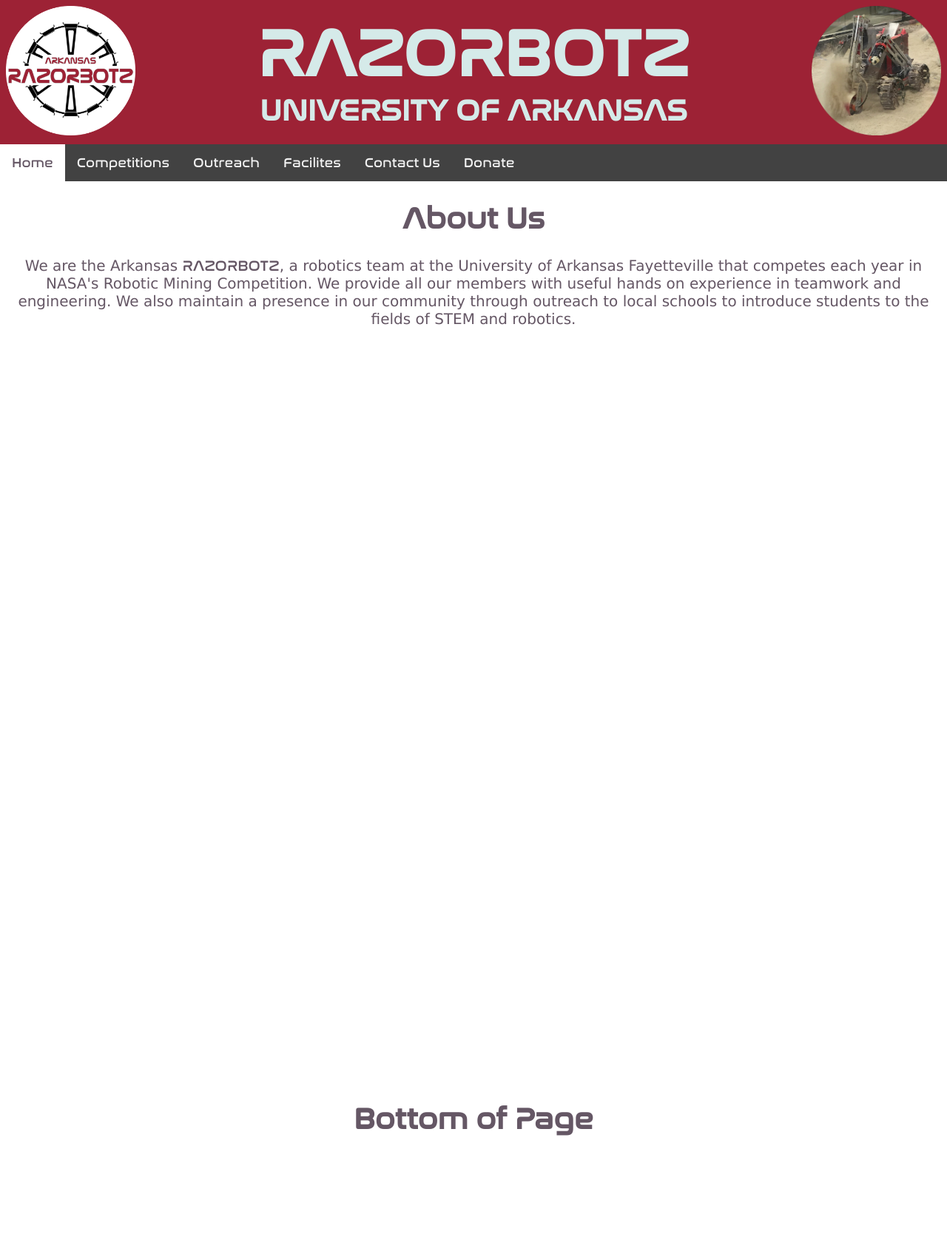
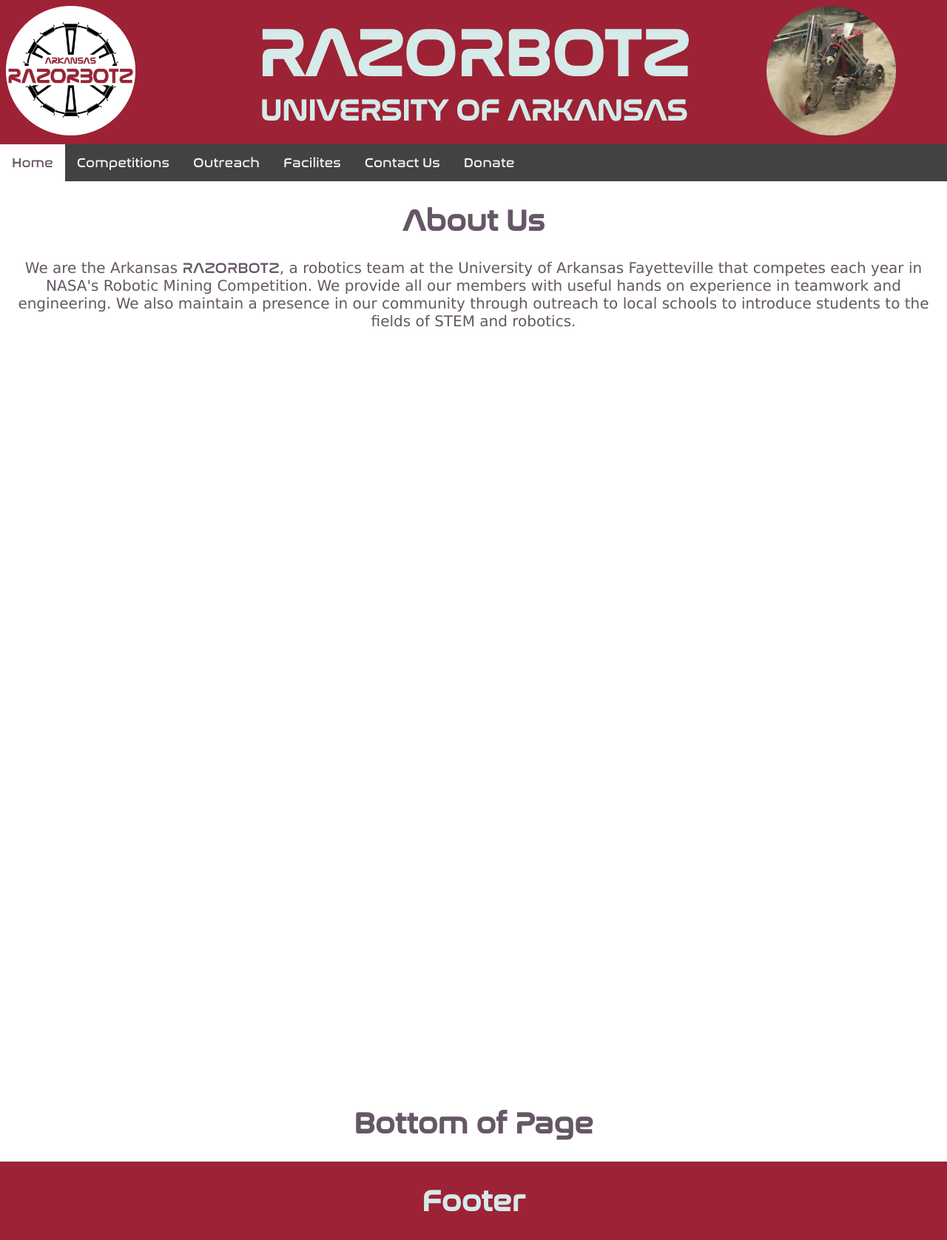
Before and after one commit to kachrist/UARK-NASA-RMC, a plain HTML site: page Home.html in a window 1280 px wide. Shown: the whole page at 74% size. Before the commit the page ends 1564 px from the top, so only its background shows below. Drawn offline with Linux system fonts and the light colour scheme.

Commit message:
Added a Footer and mode all of main int a table

```diff
--- /dev/null
+++ b/CSS/Footer.css
@@ -0,0 +1,13 @@
+
+table#Footer{
+  padding: 0px;
+  background-color: #9D2235;
+  margin: 0px;
+}
+
+h1.Fonts {
+  font-family: Nasalization;
+  font-size: 40px;
+  text-align: center;
+  color: #D5EAE9 ;
+}
--- a/CSS/Header.css
+++ b/CSS/Header.css
@@ -1,6 +1,6 @@
 @font-face { font-family: Nasalization; src: url('FONTS/nasalization/nasalization-rg.ttf') format('truetype'); }
 
-table#t01{
+table#Header{
   padding: 0px;
   background-color: #9D2235;
   margin: 0px;
--- a/Home.html
+++ b/Home.html
@@ -4,28 +4,30 @@
 	<meta name="viewport" content="width=device-width, initial-scale=1">
 	<title>Arkansas RazorBotz</title>
 	<link rel="icon" href="IMG/Razorbotz Logo Round.png">
+	<link rel="stylesheet" type="text/css" href="CSS/Fonts.css">
 	<link rel="stylesheet" type="text/css" href="CSS/Header.css">
 	<link rel="stylesheet" type="text/css" href="CSS/NAV.css">
-	<link rel="stylesheet" type="text/css" href="CSS/Fonts.css">
+	<link rel="stylesheet" type="text/css" href="CSS/Footer.css">
 </head>
 <body style="margin: 0px;">
 	<!-- Header -->
-	<table id="t01" width="100%">
+	<table id="Header" width="100%">
 		<tbody>
 			<tr>
-				<td width="175">
+				<td>
 					<img src="IMG/Razorbotz Logo Round 2.png" height="175" style="padding: 5px;">
 				</td>
 				<td>
 					<h1 class="Razorbotz">RAZORBOTZ</h1>
 					<h1 class="UofA">UNIVERSITY OF ARKANSAS</h1>
 				</td>
-				<td width="175">
+				<td>
 						<img src="IMG/2019 Robot in Arena Round.png" height="175" style="padding: 5px;">
 				</td>
 			</tr>
 		</tbody>
 	</table>
+
 	<!-- Navigation Bar -->
 	<nav class="topnav" id="navbar">
 		<a class="active" href="#Home">Home</a>
@@ -35,15 +37,33 @@
 		<a href="#Countact-Us">Contact Us</a>
 		<a href="#Donate">Donate</a>
 	</nav>
+
 	<!-- Core of page -->
 	<main class="Fonts content">
-		<h1>About Us</h1>
-		<p>We are the Arkansas <span class="Nasalization">RazorBotz</span>, a robotics team at the University of Arkansas Fayetteville that competes each year in NASA's Robotic Mining Competition. We provide all our members with useful hands on experience in teamwork and engineering. We also maintain a presence in our community through outreach to local schools to introduce students to the fields of STEM and robotics.</p>
+		<table>
+			<tbody>
+				<tr>
+					<td>
+						<h1>About Us</h1>
+						<p>We are the Arkansas <span class="Nasalization">RazorBotz</span>, a robotics team at the University of Arkansas Fayetteville that competes each year in NASA's Robotic Mining Competition. We provide all our members with useful hands on experience in teamwork and engineering. We also maintain a presence in our community through outreach to local schools to introduce students to the fields of STEM and robotics.</p>
+					</td>
+				</tr>
+			</tbody>
+		</table>
 		<table height="1000"></table>
 		<h1>Bottom of Page</h1>
 	</main>
+
 	<!-- Footer -->
-	<table
+	<table id="Footer" width="100%" height="100">
+		<tbody>
+			<tr>
+				<td>
+					<h1 class="Fonts">Footer</h1>
+				</td>
+			</tr>
+		</tbody>
+	</table>
 
 	<!-- Scrips -->
 	<script src="CSS/NAV.js" type="text/javascript"></script>
```
Also changed, not shown: IMG/Build Day.jfif (added), IMG/IMG_7082.JPG (deleted), IMG/New Lab Picture.jfif (added), 2 other files.
